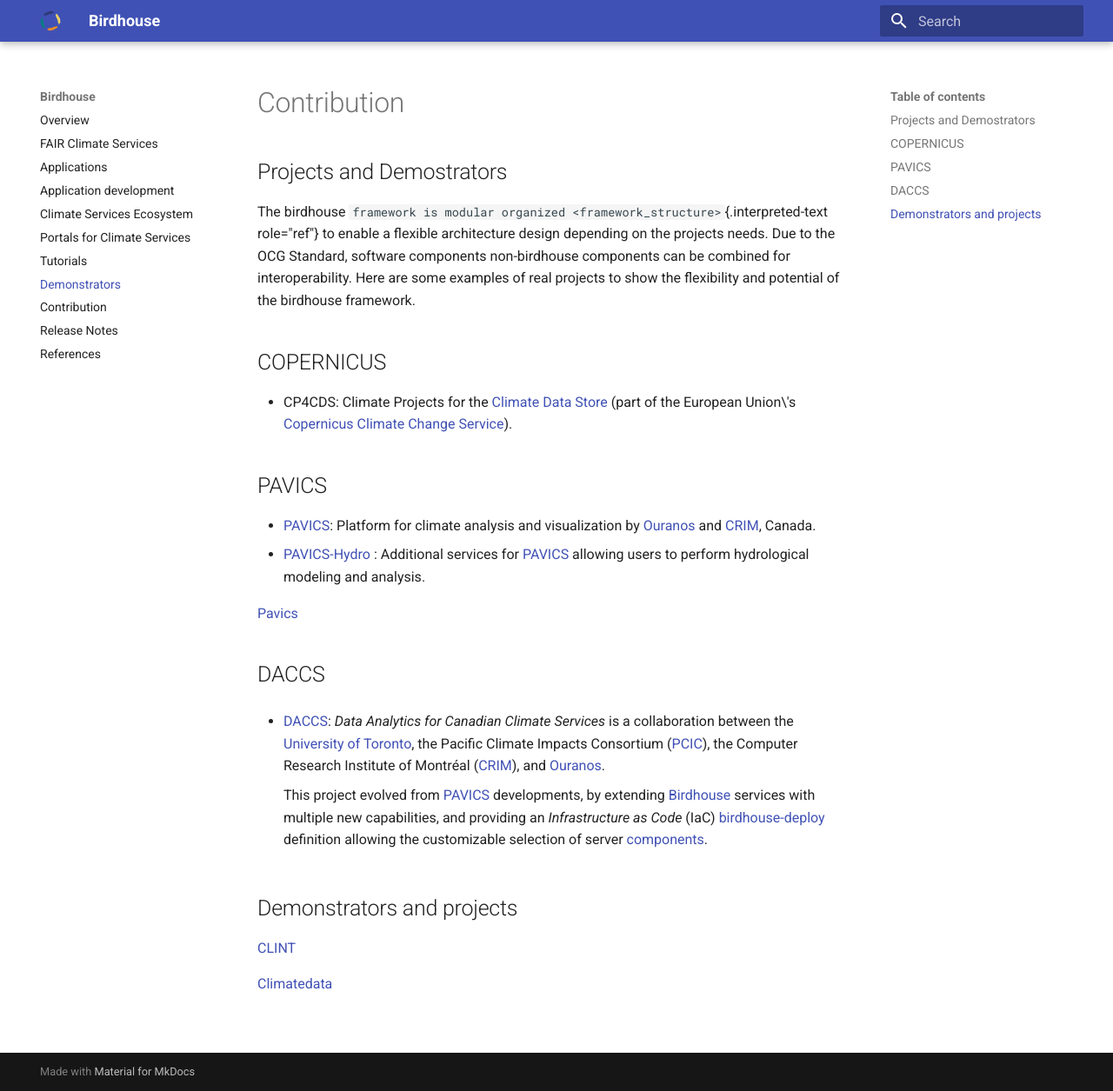
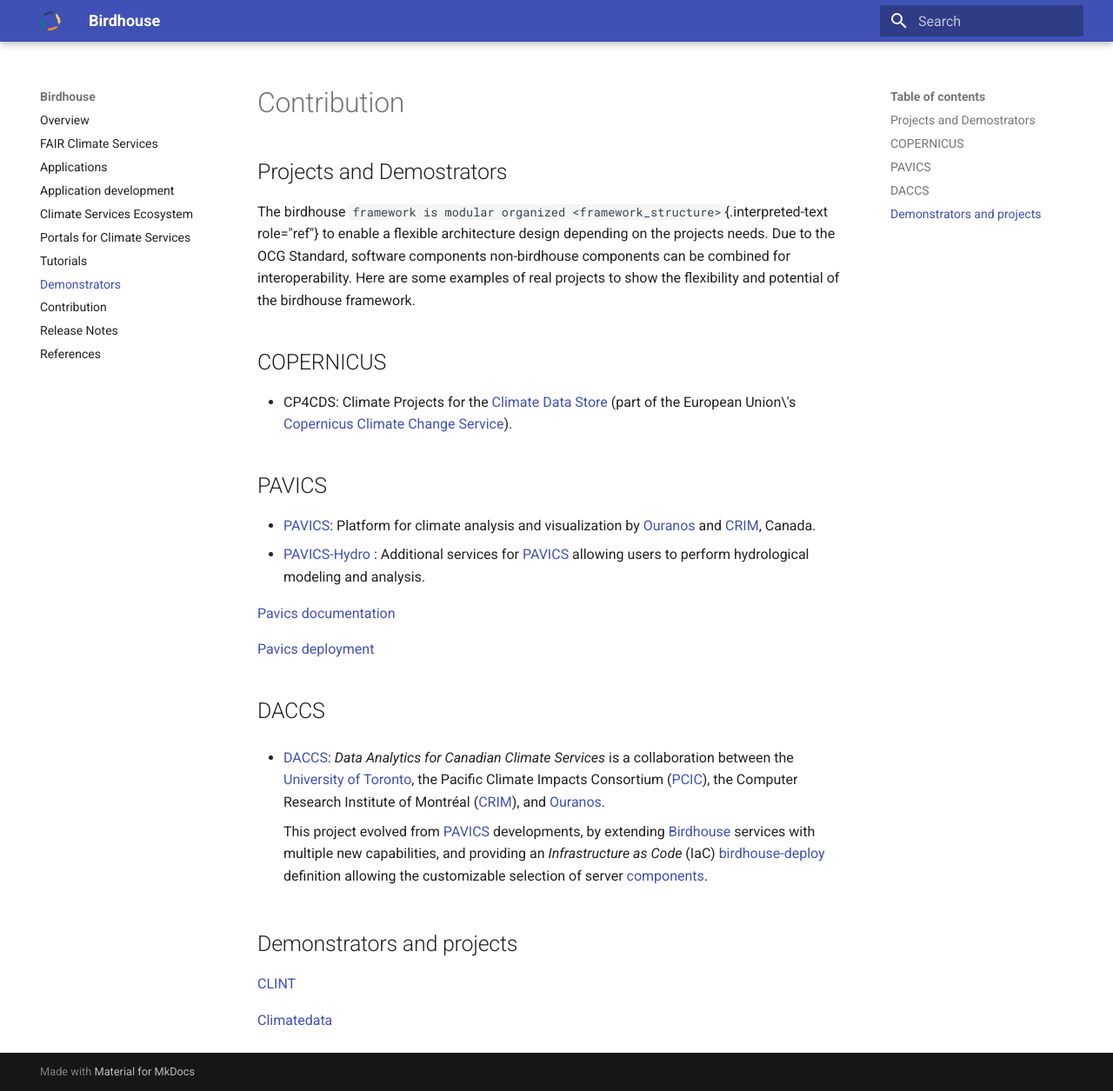
Before and after one commit to bird-house/birdhouse2-docs, an MkDocs documentation site: the page built from docs/demonstrators.md, in a window 1280 px wide and 1255 px high. Shown: the whole window at 87% size. Built offline with MkDocs 1.6.1 and Material for MkDocs 9.7.7, drawn with Linux system fonts in a browser that asks for light colours.

Commit message:
demonstrators.md: integrate PAVICS deployment docs

```diff
--- a/docs/demonstrators.md
+++ b/docs/demonstrators.md
@@ -29,7 +29,9 @@ the birdhouse framework.
     [PAVICS](https://ouranosinc.github.io/pavics-sdi/) allowing users to
     perform hydrological modeling and analysis.
 
-[Pavics](https://pavics-sdi.readthedocs.io/en/latest/index.html)
+[Pavics documentation ](https://pavics-sdi.readthedocs.io/en/latest/index.html)
+
+[Pavics deployment](https://birdhouse-deploy.readthedocs.io/en/latest/#birdhouse)
 
 
 ## DACCS
```
